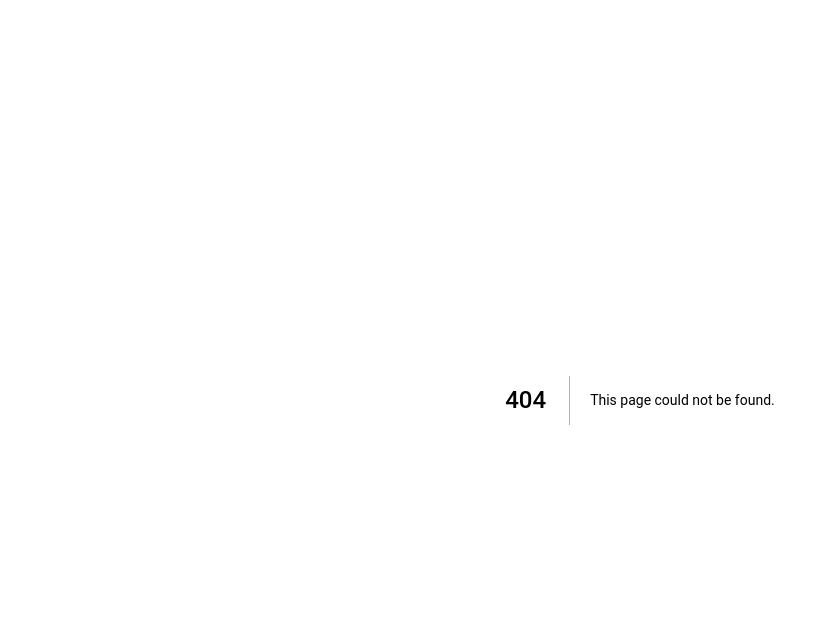
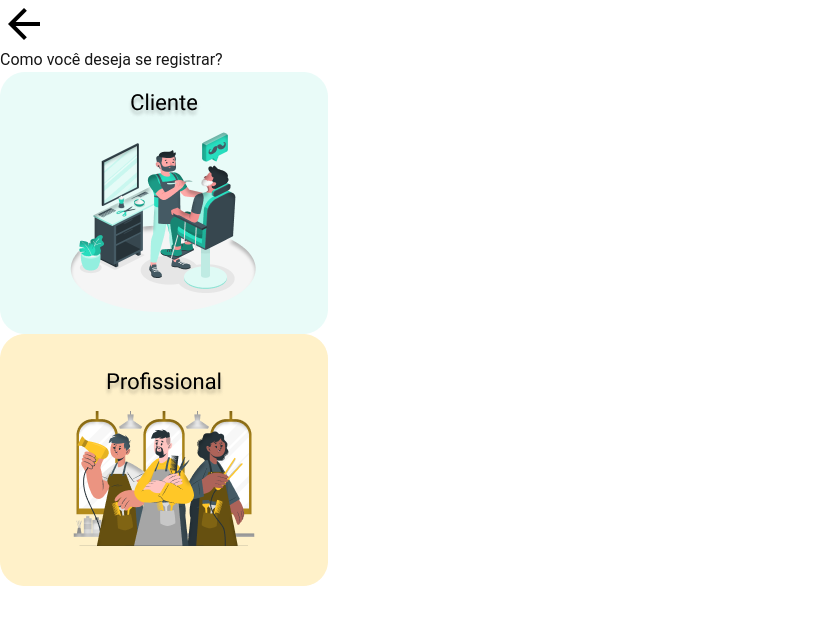
Before and after one commit to A-Pass-Studies/ifba-ads2022-s40-pi2024_2-lembraai, a Next.js app: page /registrogeral in a window 1280 px wide. Before the commit this address had no page. Shown: the top 624 px of the page, without its empty margins (0-834 px from the left). Built offline with nearby package versions, Linux system fonts and the light colour scheme.

Commit message:
Registro geral
A tela onde a pessoa pode escolher entre ser cliente e profissional

```diff
--- /dev/null
+++ b/src/app/registrogeral/page.tsx
@@ -0,0 +1,30 @@
+"use client";
+
+import React from "react";
+import Link from "next/link";
+
+export default function Registrogeral() {
+  return (
+    <div>
+      {/* Top Bar */}
+      <div id="top-bar">
+        <Link href="/login">
+          <img src="/arrow-back-icon.svg" alt="Voltar para login" width={48} height={48} />
+        </Link>
+      </div>
+
+      {/* Registro */}
+      <div id="registro">
+        <p>Como você deseja se registrar?</p>
+
+        <Link href="/cadastro-cliente">
+          <img src="/registro-cliente.png" alt="Cadastro Cliente" />
+        </Link>
+
+        <Link href="/cadastro-profissional">
+          <img src="/registro-profissional.png" alt="Cadastro Profissional" />
+        </Link>
+      </div>
+    </div>
+  );
+}
```
